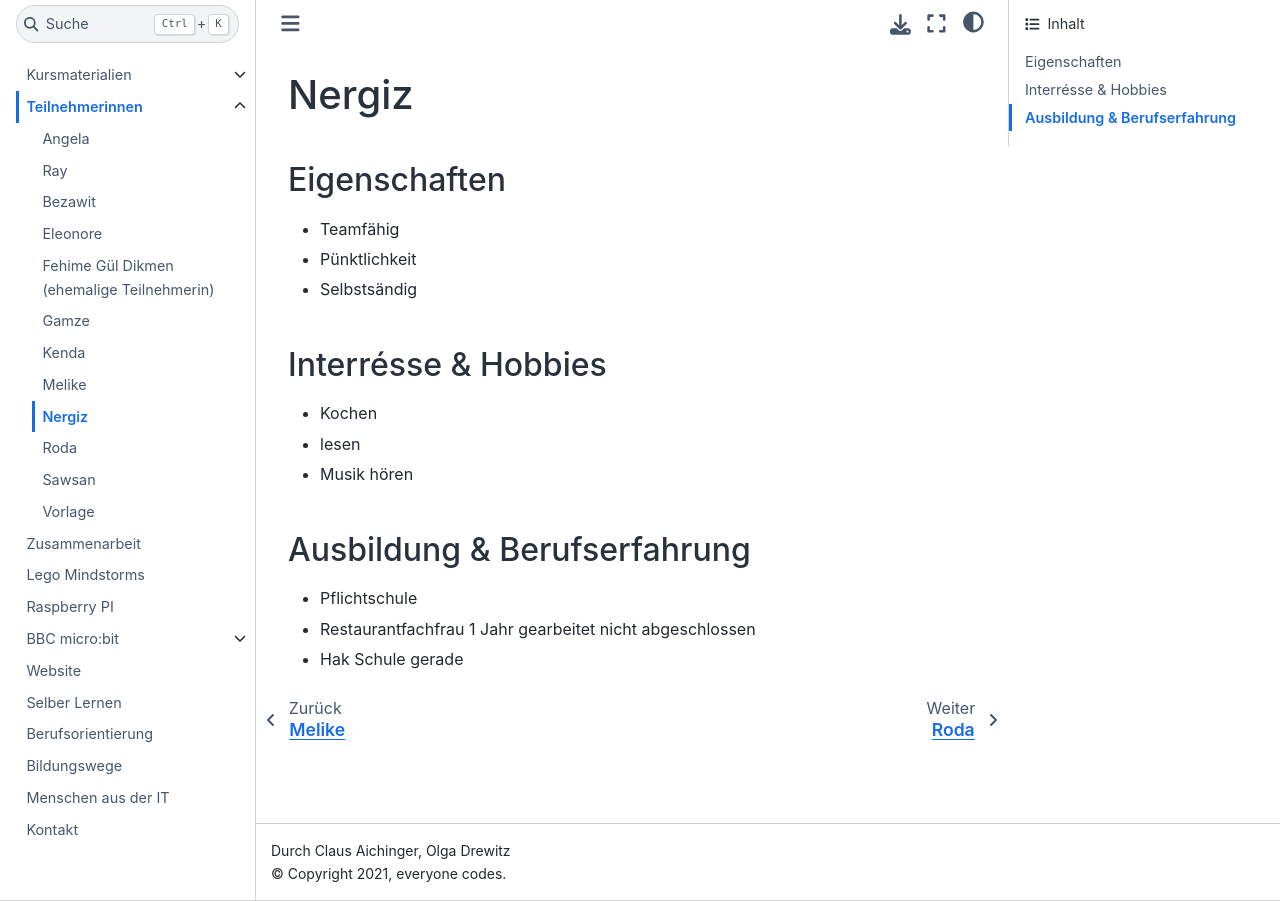
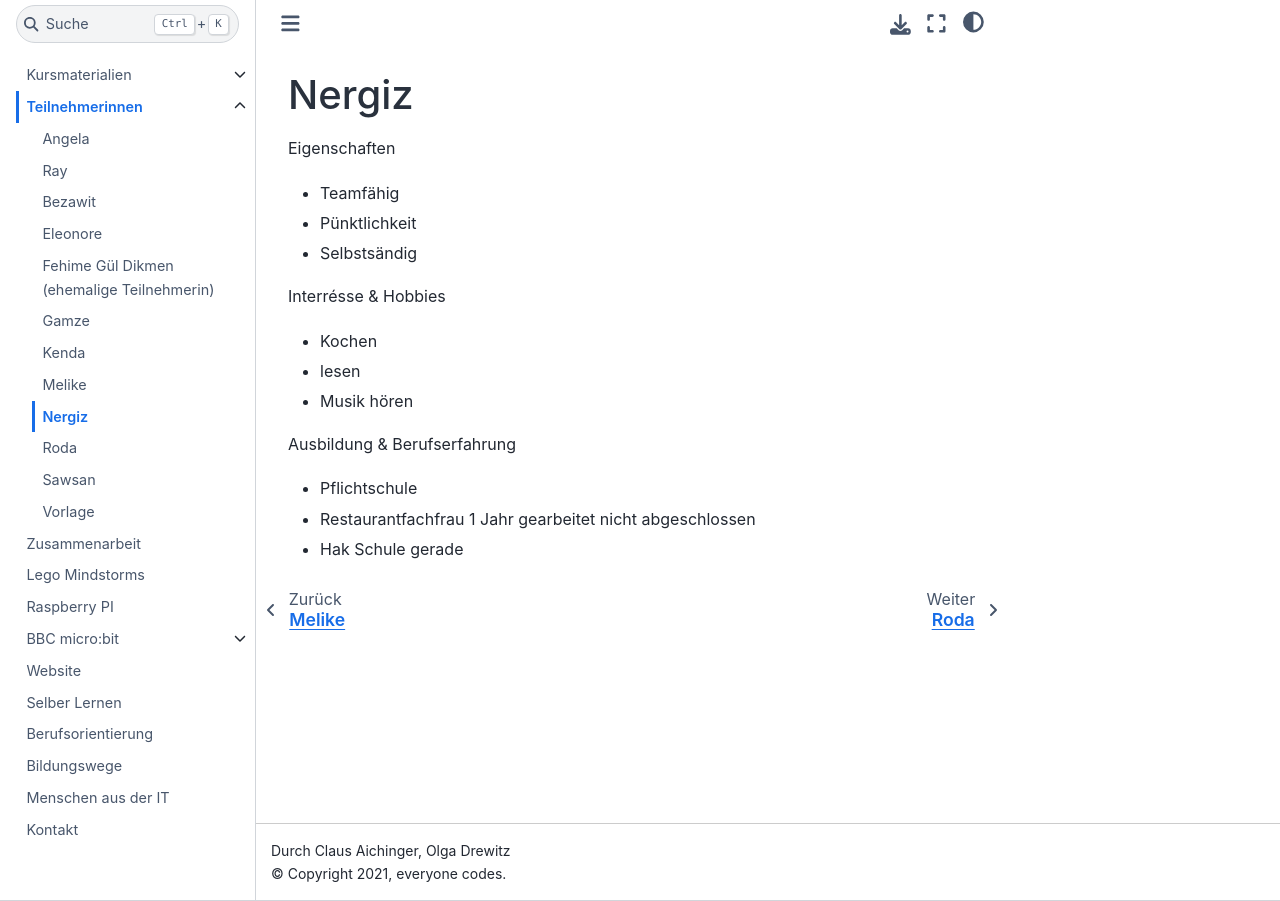
Before and after one commit to ec-mentors/IT-ist-das-was-fuer-mich-i03, a Sphinx documentation site: the page built from source/participants/nergiz.md, in a window 1280 px wide. Built offline with Sphinx 7.4.7 and the Sphinx Book theme 1.1.4, drawn with Linux system fonts in a browser that asks for light colours.

Commit message:
nergiz
Meine Eigenschaften

```diff
--- a/source/participants/nergiz.md
+++ b/source/participants/nergiz.md
@@ -1,19 +1,18 @@
 # Nergiz
+Eigenschaften
 
-## Eigenschaften
+* Teamfähig
+* Pünktlichkeit
+* Selbstsändig
 
-- Teamfähig
-- Pünktlichkeit
-- Selbstsändig
+Interrésse & Hobbies
 
-## Interrésse & Hobbies
+* Kochen
+* lesen
+* Musik hören
 
-- Kochen
-- lesen
-- Musik hören
+Ausbildung & Berufserfahrung
+* Pflichtschule
 
-## Ausbildung & Berufserfahrung
-
-- Pflichtschule
-- Restaurantfachfrau 1 Jahr  gearbeitet nicht abgeschlossen
-- Hak Schule gerade
+* Restaurantfachfrau 1 Jahr  gearbeitet nicht abgeschlossen
+* Hak Schule gerade
```
